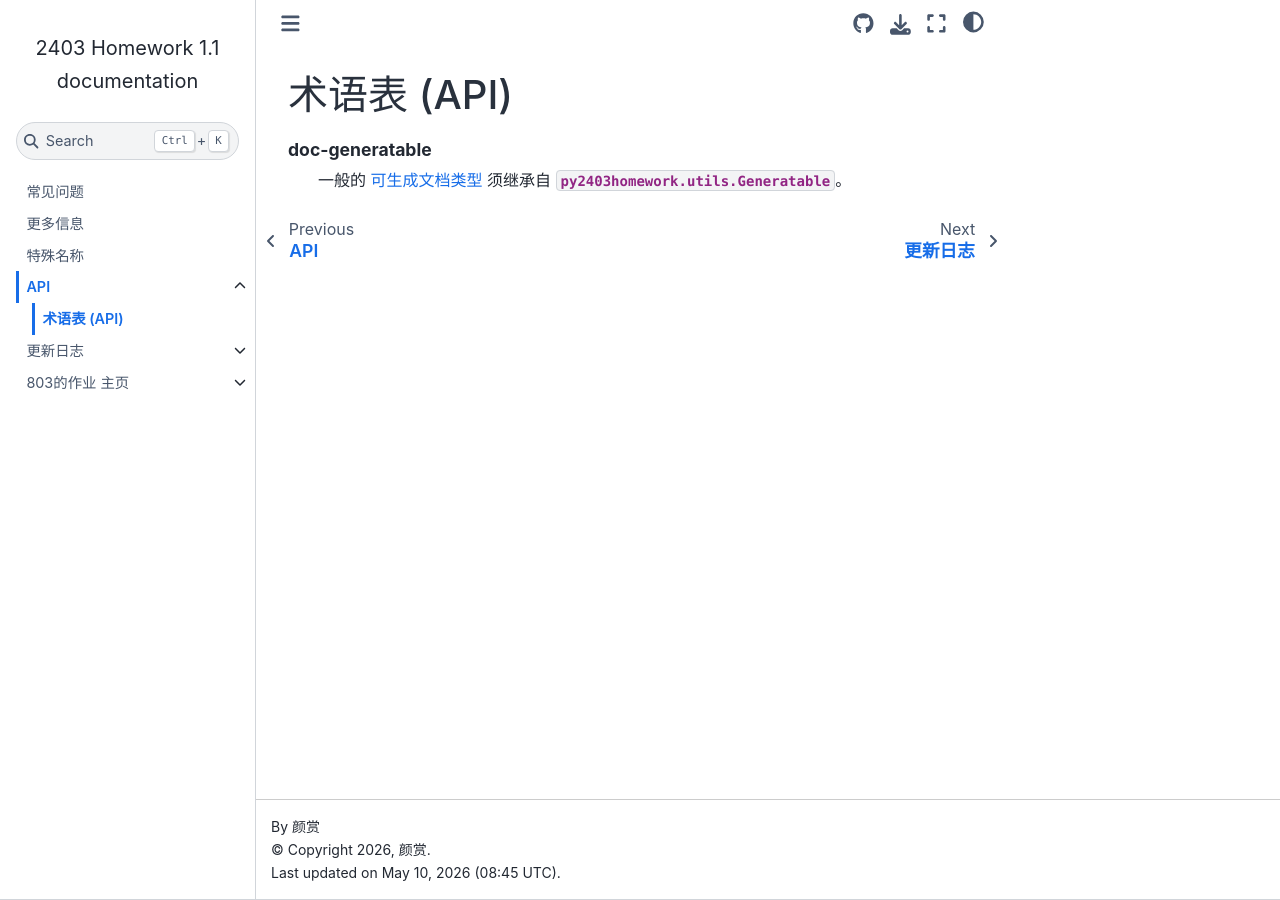
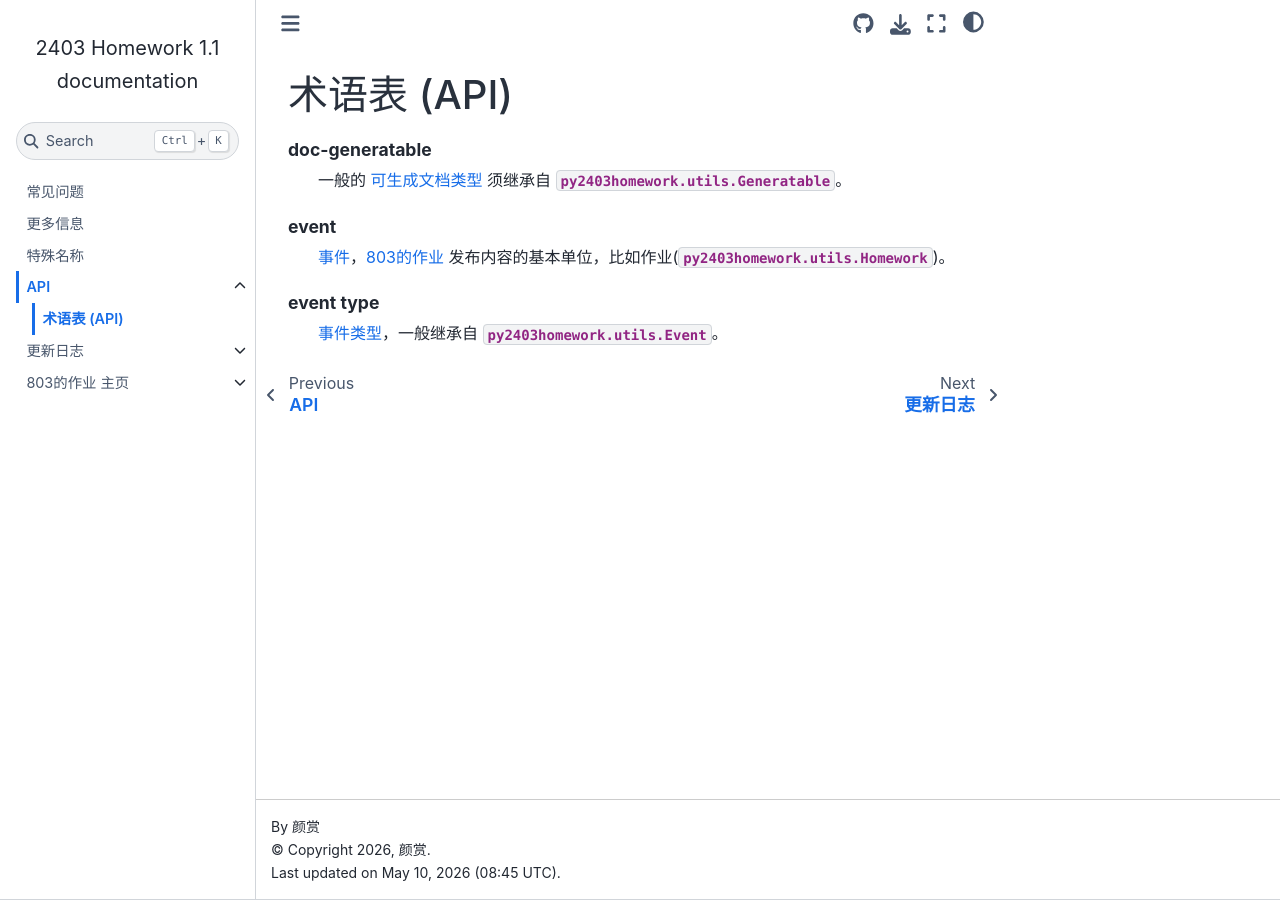
Before and after one commit to Sail-in-1024/2403-Homework, a Sphinx documentation site: the page built from docs/source/api/glossary.rst, in a window 1280 px wide. Built offline with Sphinx 7.4.7 and the Sphinx Book theme 1.1.4, drawn with Linux system fonts in a browser that asks for light colours.

Commit message:
更新 glossary.rst
增加 :term:`event type` 义项

```diff
--- a/docs/source/api/glossary.rst
+++ b/docs/source/api/glossary.rst
@@ -5,3 +5,9 @@
 
    doc-generatable
       一般的 :term:`可生成文档类型 <doc-generatable>` 须继承自 :class:`py2403homework.utils.Generatable`。
+
+   event
+      :term:`事件 <event>`，|2403-homework| 发布内容的基本单位，比如作业(:class:`py2403homework.utils.Homework`)。
+
+   event type
+      :term:`事件类型 <event type>`，一般继承自 :class:`py2403homework.utils.Event`。
```
